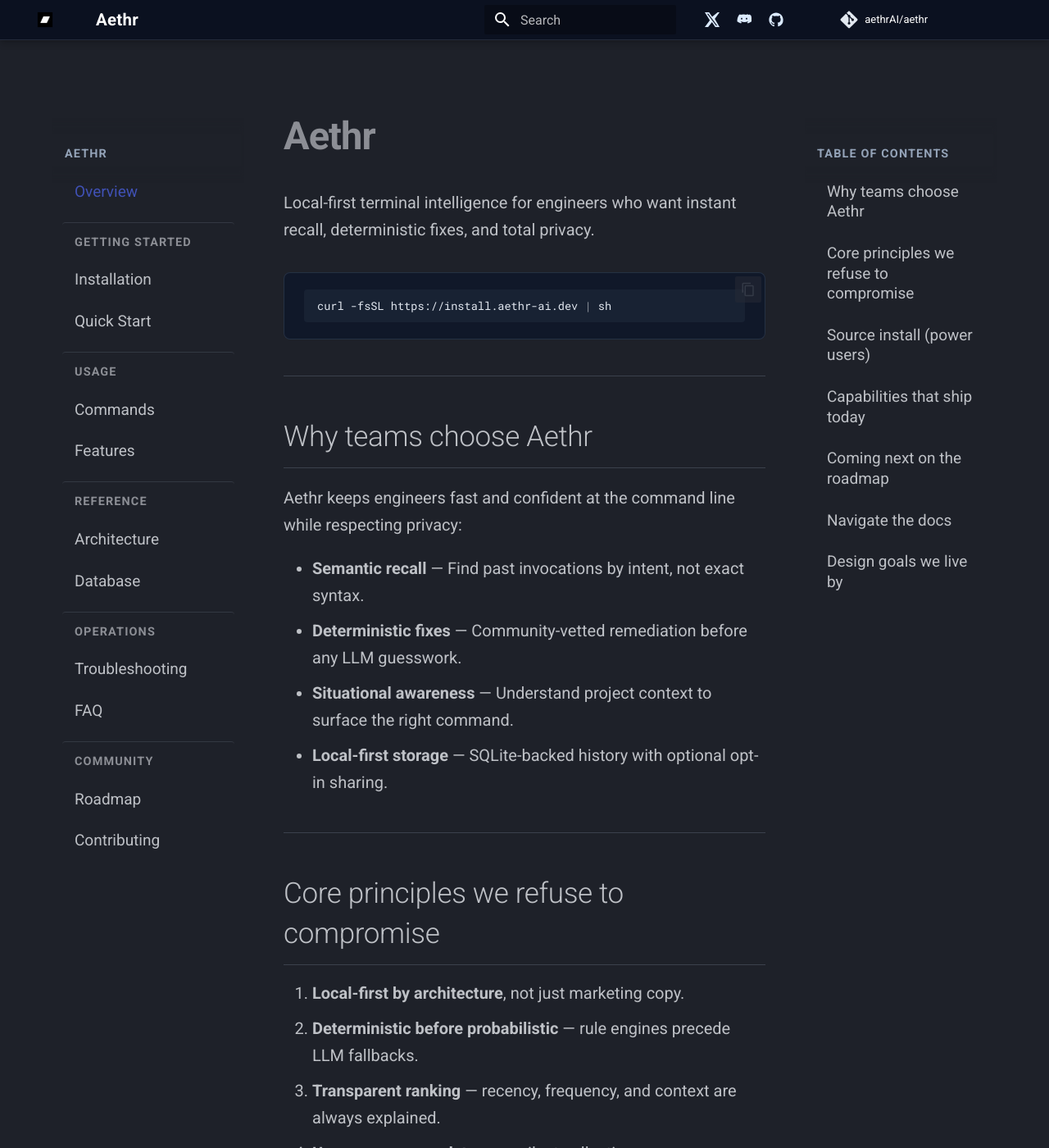
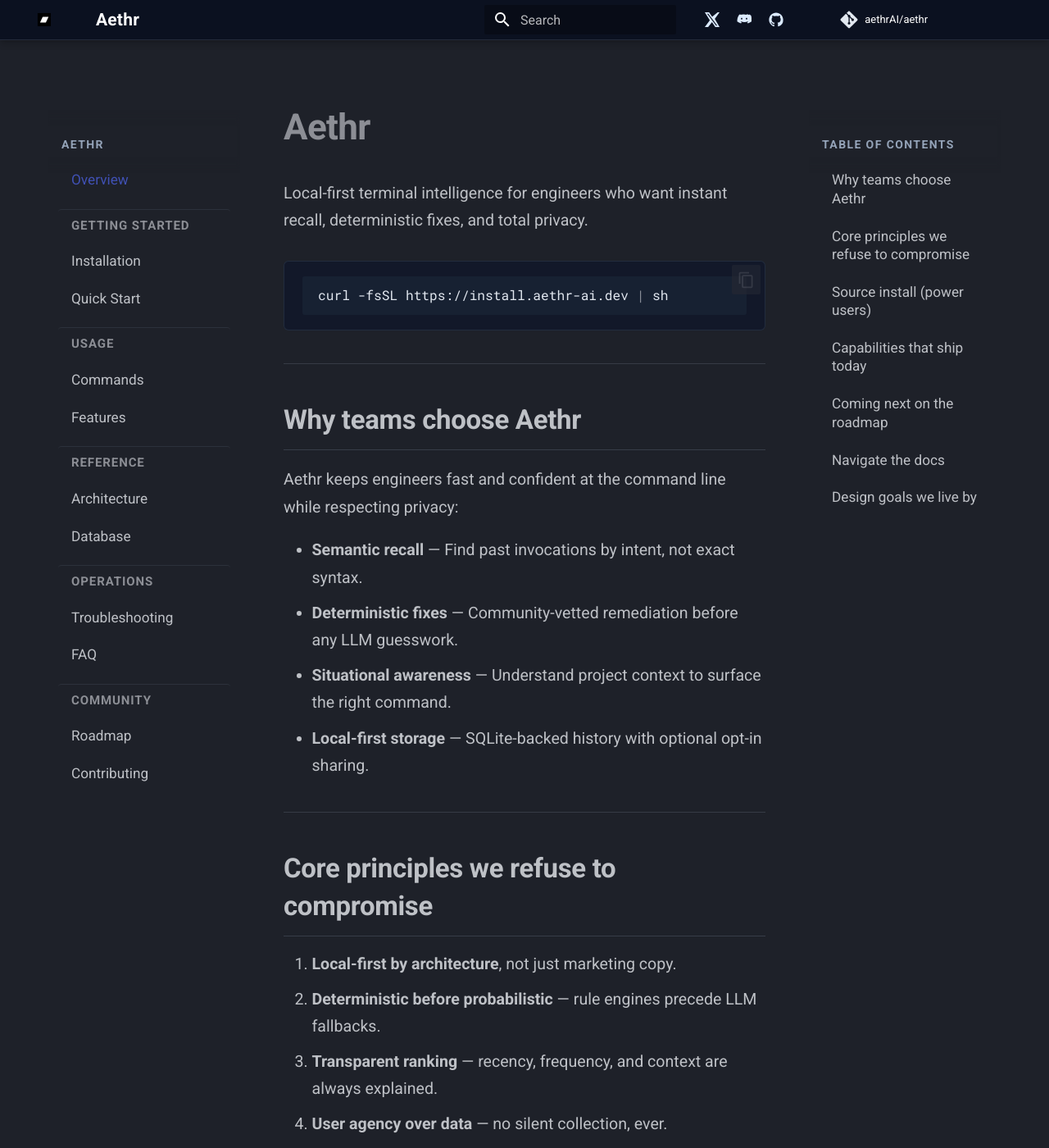
Before and after one commit to aethrAI/aethr, an MkDocs documentation site: the page built from docs/index.md, in a window 1280 px wide and 1400 px high. Shown: the whole window at 82% size. Built offline with MkDocs 1.6.1 and Material for MkDocs 9.7.7, drawn with Linux system fonts in a browser that asks for light colours; comment, search, counter and statistics services are not loaded.

Commit message:
docs: match Atuin spacing, typography, and sidebar hierarchy

```diff
--- a/docs/stylesheets/extra.css
+++ b/docs/stylesheets/extra.css
@@ -1,18 +1,18 @@
 /* Global layout */
 .md-main__inner {
-  padding: 1.8rem 1.5rem 3rem;
+  padding: 1.5rem 1.25rem 2.5rem;
 }
 
 @media (max-width: 960px) {
   .md-main__inner {
-    padding: 1.5rem 1rem 2.5rem;
+    padding: 1.25rem 1rem 2rem;
   }
 }
 
 .md-content {
-  max-width: 860px;
+  max-width: 900px;
   margin: 0 auto;
-  padding: 0 1rem 3rem;
+  padding: 0 1.25rem 2.5rem;
 }
 
 .md-content > *:first-child {
@@ -21,56 +21,61 @@
 
 /* Typography */
 .md-typeset h1 {
-  font-size: 2.35rem;
+  font-size: 2.2rem;
   font-weight: 700;
-  letter-spacing: -0.02em;
-  margin-bottom: 0.75em;
+  letter-spacing: -0.015em;
+  margin-bottom: 0.85em;
+  line-height: 1.2;
 }
 
 .md-typeset h2 {
-  font-size: 1.75rem;
-  margin-top: 2.4rem;
-  margin-bottom: 0.9rem;
-  border-bottom: 1px solid rgba(148, 163, 184, 0.25);
-  padding-bottom: 0.65rem;
+  font-size: 1.65rem;
+  margin-top: 2.2rem;
+  margin-bottom: 0.85rem;
+  border-bottom: 1px solid rgba(148, 163, 184, 0.22);
+  padding-bottom: 0.6rem;
+  font-weight: 650;
 }
 
 .md-typeset h3 {
-  font-size: 1.35rem;
-  margin-top: 1.85rem;
+  font-size: 1.3rem;
+  margin-top: 1.75rem;
+  font-weight: 600;
 }
 
 .md-typeset p,
 .md-typeset li {
-  font-size: 1rem;
-  line-height: 1.65;
+  font-size: 0.98rem;
+  line-height: 1.7;
 }
 
 .md-typeset ul,
 .md-typeset ol {
-  margin: 0 0 1.4rem 1.6rem;
+  margin: 0 0 1.3rem 1.5rem;
 }
 
 .md-typeset hr {
   border: none;
-  border-top: 1px solid rgba(148, 163, 184, 0.25);
-  margin: 2.2rem 0;
+  border-top: 1px solid rgba(148, 163, 184, 0.2);
+  margin: 2rem 0;
 }
 
 /* Code & tables */
 .md-typeset code {
-  background: rgba(30, 41, 59, 0.6);
+  background: rgba(30, 41, 59, 0.55);
   color: #e2e8f0;
-  padding: 0.15rem 0.4rem;
-  border-radius: 4px;
+  padding: 0.12rem 0.38rem;
+  border-radius: 3px;
+  font-size: 0.88em;
 }
 
 .md-typeset pre {
-  border-radius: 8px;
-  border: 1px solid rgba(51, 65, 85, 0.6);
-  background: rgba(15, 23, 42, 0.85);
-  padding: 1rem 1.2rem;
-  margin: 1.75rem 0;
+  border-radius: 6px;
+  border: 1px solid rgba(51, 65, 85, 0.5);
+  background: rgba(15, 23, 42, 0.8);
+  padding: 0.9rem 1.1rem;
+  margin: 1.6rem 0;
+  font-size: 0.92rem;
 }
 
 .md-typeset table {
@@ -123,9 +128,9 @@
 
 /* Logo & title left */
 .md-header__inner .md-logo.aethr-logo {
-  width: 34px;
-  height: 34px;
-  margin-right: 0.5rem;
+  width: 32px;
+  height: 32px;
+  margin-right: 0.6rem;
 }
 
 .md-header__inner .md-logo img {
@@ -134,10 +139,10 @@
 }
 
 .md-header__title.aethr-title {
-  font-size: 1.02rem;
-  font-weight: 600;
-  letter-spacing: 0.015em;
-  margin-right: 1rem;
+  font-size: 1.05rem;
+  font-weight: 650;
+  letter-spacing: 0.01em;
+  margin-right: 1.25rem;
 }
 
 /* Push right group to extreme right */
@@ -191,30 +196,43 @@
 }
 
 /* Sidebar section headings */
-.md-nav__title, .md-nav__item--section > label, .md-nav__item--nested > label {
-  font-size: 0.72rem;
+.md-nav__title {
+  font-size: 0.7rem;
   text-transform: uppercase;
-  letter-spacing: 0.08em;
-  font-weight: 600;
+  letter-spacing: 0.1em;
+  font-weight: 700;
   color: #94a3b8;
-  padding: 0.75rem 0.75rem 0.25rem;
-  margin-top: 0.75rem;
-  border-top: 1px solid rgba(148,163,184,0.18);
+  padding: 0.65rem 0.8rem 0.3rem;
+  margin-top: 0.5rem;
 }
 
-.md-nav__title:first-child, .md-nav__item--section:first-child > label {
+.md-nav__item--section > .md-nav__link,
+.md-nav__item--nested > .md-nav__link {
+  font-size: 0.75rem;
+  text-transform: uppercase;
+  letter-spacing: 0.06em;
+  font-weight: 650;
+  color: #a0aec0;
+  padding: 0.5rem 0.8rem 0.25rem;
+  margin-top: 0.6rem;
+  border-top: 1px solid rgba(148,163,184,0.12);
+}
+
+.md-nav__item--section:first-child > .md-nav__link,
+.md-nav__title:first-child {
   border-top: none;
-  margin-top: 0.25rem;
+  margin-top: 0.2rem;
 }
 
 .md-nav__link {
-  font-size: 0.88rem;
-  padding: 0.35rem 0.75rem;
+  font-size: 0.86rem;
+  padding: 0.32rem 0.8rem;
   border-radius: 4px;
+  transition: background 0.15s ease;
 }
 
 .md-nav__link:hover {
-  background: rgba(148,163,184,0.15);
+  background: rgba(148,163,184,0.12);
 }
 
 /* Footer */
@@ -233,9 +251,5 @@
 
 /* Sidebar */
 .md-sidebar__inner {
-  padding-top: 1rem;
+  padding-top: 0.85rem;
 }
-
-.md-nav__link {
-  font-size: 0.95rem;
-}
```
